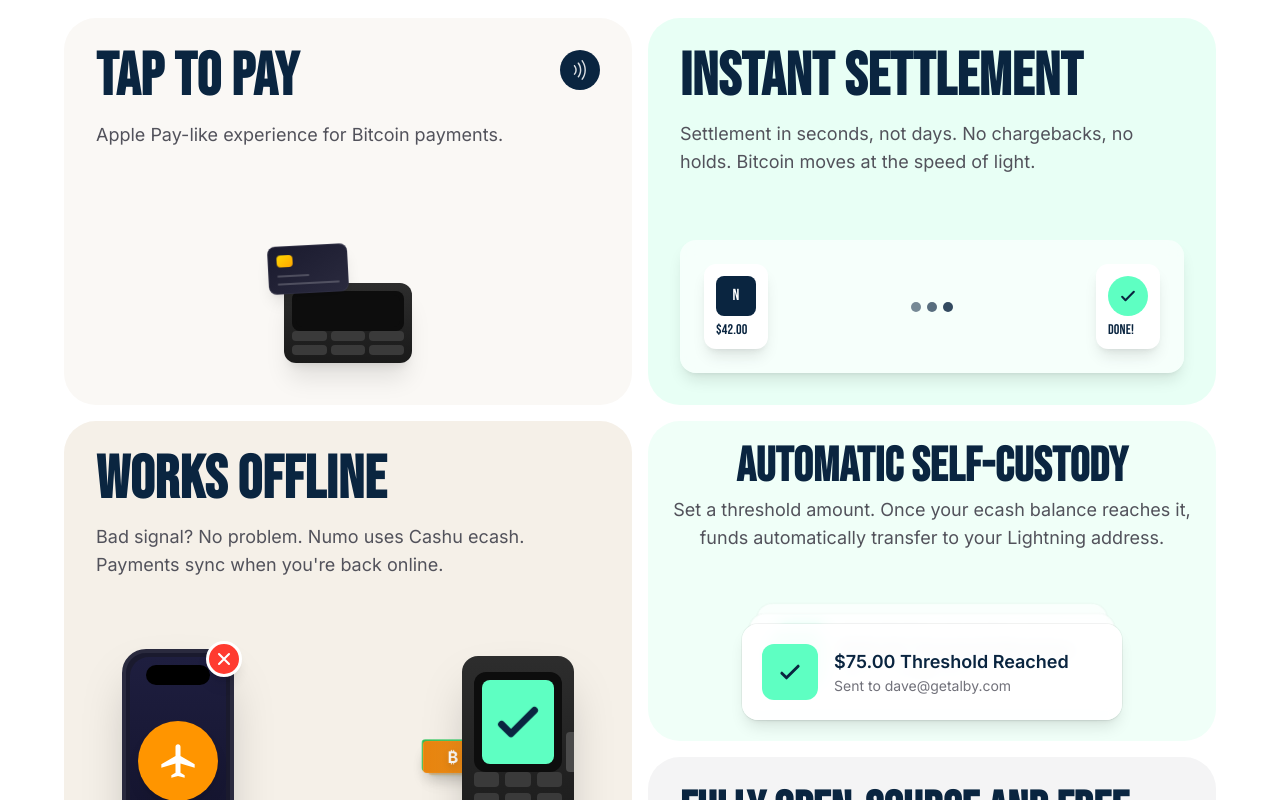
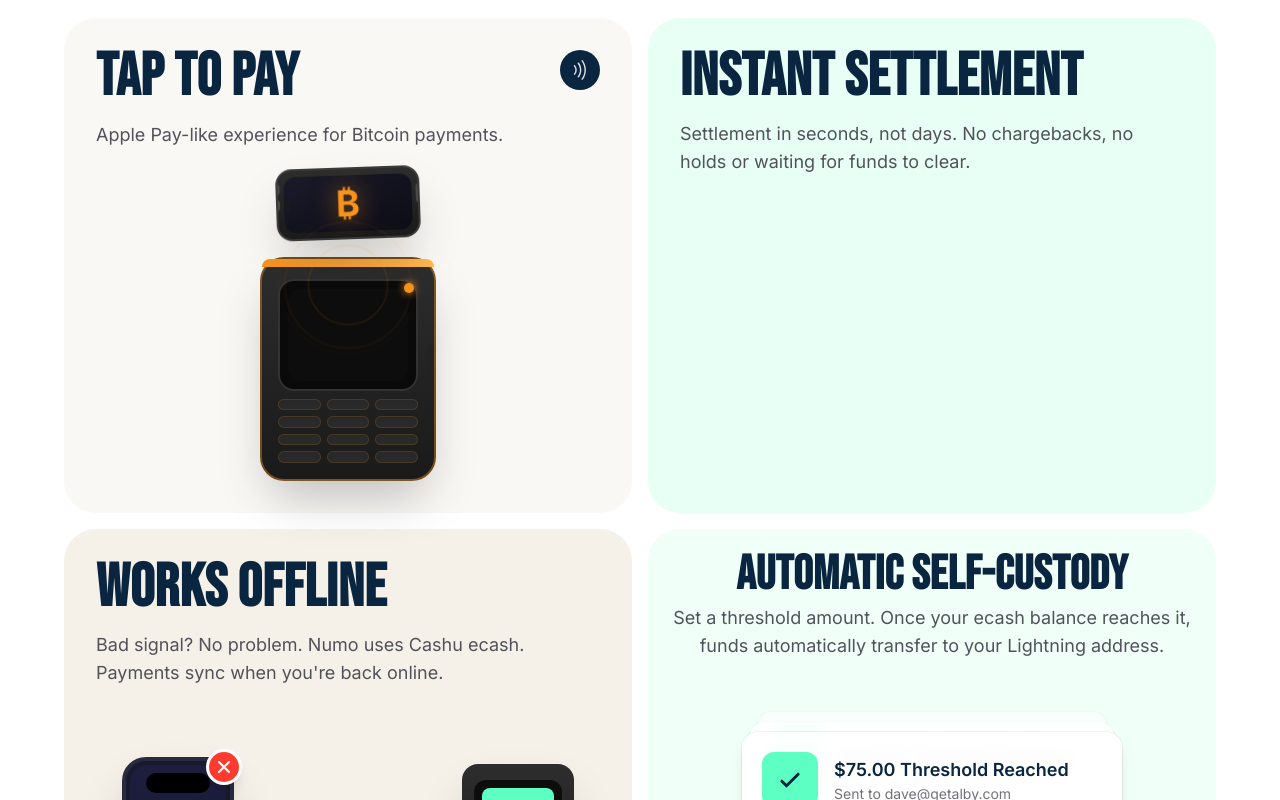
Before and after one commit to swedishfrenchpress/miniature-octo-invention, a Next.js app in the folder numo-site/: page / in a window 1280 px wide. Shown: the part 840-1640 px from the top of the page. Built offline with nearby package versions, Linux system fonts and the light colour scheme; a web font is replaced by a local one.

Commit message:
tap to pay animation.

```diff
--- a/numo-site/src/app/globals.css
+++ b/numo-site/src/app/globals.css
@@ -374,244 +374,243 @@
 
 /* Tap to Pay Animation Keyframes */
 
-/* Card floating and tap sequence - 5 second loop */
-@keyframes card-tap-sequence {
-  /* Initial floating (0-40% = 0-2s) - gentle up and down */
+/* Phone fade in and gentle hover - 5 second loop */
+@keyframes phone-hover {
+  /* Fade in (0-10% = 0-0.5s) */
   0% {
-    bottom: 60px;
-    transform: translateX(-50%) translateY(0) rotate(-3deg);
+    opacity: 0;
+    transform: translateY(0) rotate(-2deg);
+  }
+  10% {
+    opacity: 1;
+    transform: translateY(0) rotate(-2deg);
+  }
+
+  /* Gentle hover up (10-30% = 0.5-1.5s) */
+  10%, 30% {
     opacity: 1;
   }
-  12.5% {
-    bottom: 65px;
-    transform: translateX(-50%) translateY(-5px) rotate(-3deg);
-    opacity: 1;
+  20% {
+    transform: translateY(-6px) rotate(-2deg);
   }
-  25% {
-    bottom: 60px;
-    transform: translateX(-50%) translateY(0) rotate(-3deg);
-    opacity: 1;
-  }
-  37.5% {
-    bottom: 65px;
-    transform: translateX(-50%) translateY(-5px) rotate(-3deg);
-    opacity: 1;
-  }
-  40% {
-    bottom: 60px;
-    transform: translateX(-50%) translateY(0) rotate(-3deg);
-    opacity: 1;
+  30% {
+    transform: translateY(0) rotate(-2deg);
   }
 
-  /* Tap down (40-50% = 2-2.5s) */
+  /* Gentle hover up (30-50% = 1.5-2.5s) */
   40% {
-    bottom: 60px;
-    transform: translateX(-50%) translateY(0) rotate(-3deg);
-    opacity: 1;
+    transform: translateY(-6px) rotate(-2deg);
   }
-  45% {
-    bottom: 20px;
-    transform: translateX(-50%) translateY(0) rotate(0deg);
-    opacity: 1;
+  50% {
+    transform: translateY(0) rotate(-2deg);
   }
 
-  /* Bounce on contact (50-52% = 2.5-2.6s) */
-  50% {
-    bottom: 15px;
-    transform: translateX(-50%) translateY(0) rotate(0deg);
-    opacity: 1;
+  /* Gentle hover up (50-70% = 2.5-3.5s) */
+  60% {
+    transform: translateY(-6px) rotate(-2deg);
   }
-  52% {
-    bottom: 20px;
-    transform: translateX(-50%) translateY(0) rotate(0deg);
-    opacity: 1;
+  70% {
+    transform: translateY(0) rotate(-2deg);
   }
 
-  /* Hold on terminal (52-60% = 2.6-3s) */
-  52%, 60% {
-    bottom: 20px;
-    transform: translateX(-50%) translateY(0) rotate(0deg);
+  /* Hold and fade out (70-100% = 3.5-5s) */
+  70%, 85% {
     opacity: 1;
+    transform: translateY(0) rotate(-2deg);
   }
-
-  /* Return to floating (60-70% = 3-3.5s) */
-  60% {
-    bottom: 20px;
-    transform: translateX(-50%) translateY(0) rotate(0deg);
-    opacity: 1;
-  }
-  70% {
-    bottom: 60px;
-    transform: translateX(-50%) translateY(0) rotate(-3deg);
-    opacity: 1;
-  }
-
-  /* Continue floating (70-100% = 3.5-5s) */
-  70%, 100% {
-    bottom: 60px;
-    transform: translateX(-50%) translateY(0) rotate(-3deg);
-    opacity: 1;
+  95%, 100% {
+    opacity: 0;
+    transform: translateY(0) rotate(-2deg);
   }
 }
 
 /* POS Screen Success State */
 @keyframes pos-screen-success {
-  /* Default dark screen (0-70% = 0-3.5s) */
-  0%, 70% {
+  /* Default dark screen (0-55% = 0-2.75s) */
+  0%, 55% {
     background-color: #0d0d0d;
   }
-  /* Success green (70-90% = 3.5-4.5s) */
-  70% {
+  /* Success green (55-85% = 2.75-4.25s) */
+  55% {
     background-color: #0d0d0d;
   }
-  72% {
+  58% {
     background-color: var(--mint);
   }
-  /* Hold green (72-88%) */
-  72%, 88% {
+  /* Hold green */
+  58%, 82% {
     background-color: var(--mint);
   }
-  /* Fade back to dark (88-100% = 4.4-5s) */
-  88% {
+  /* Fade back to dark (82-100%) */
+  82% {
     background-color: var(--mint);
   }
-  90%, 100% {
+  88%, 100% {
     background-color: #0d0d0d;
   }
 }
 
 /* Checkmark fade in */
 @keyframes checkmark-fade-in {
-  /* Hidden (0-70% = 0-3.5s) */
-  0%, 70% {
+  /* Hidden (0-55%) */
+  0%, 55% {
     opacity: 0;
     transform: scale(0);
   }
-  /* Appear with bounce (70-72% = 3.5-3.6s) */
-  70% {
+  /* Appear with bounce */
+  55% {
     opacity: 0;
     transform: scale(0);
   }
-  72% {
+  58% {
     opacity: 1;
-    transform: scale(1.2);
+    transform: scale(1.15);
   }
-  /* Settle (72-88% = 3.6-4.4s) */
-  72%, 88% {
+  /* Settle and hold */
+  60%, 82% {
     opacity: 1;
     transform: scale(1);
   }
-  /* Fade out (88-100% = 4.4-5s) */
-  88% {
+  /* Fade out */
+  82% {
     opacity: 1;
     transform: scale(1);
   }
-  90%, 100% {
+  88%, 100% {
     opacity: 0;
     transform: scale(0);
   }
 }
 
-/* NFC Wave Container - appears when card taps */
-@keyframes nfc-waves {
-  /* Hidden (0-60% = 0-3s) */
-  0%, 60% {
+/* NFC Wave Container - visible during hover phase */
+@keyframes nfc-waves-visibility {
+  /* Fade in after phone appears (0-15%) */
+  0%, 12% {
     opacity: 0;
   }
-  /* Appear (60-62% = 3-3.1s) after card taps */
-  60% {
-    opacity: 0;
-  }
-  62% {
+  15% {
     opacity: 1;
   }
-  /* Visible during waves (62-70% = 3.1-3.5s) */
-  62%, 70% {
+  /* Visible during hover (15-55%) */
+  15%, 52% {
     opacity: 1;
   }
-  /* Fade out (70-100% = 3.5-5s) */
-  70% {
-    opacity: 1;
-  }
-  72%, 100% {
+  /* Fade out before checkmark (52-55%) */
+  55%, 100% {
     opacity: 0;
   }
 }
 
-/* NFC Wave 1 - first expanding circle */
-@keyframes nfc-wave-expand-1 {
-  /* Hidden (0-60% = 0-3s) */
-  0%, 60% {
-    transform: scale(0.5);
+/* NFC Wave 1 - pulsing circle */
+@keyframes nfc-pulse-1 {
+  0%, 12% {
+    transform: scale(0.3);
     opacity: 0;
   }
-  /* Expand (60-70% = 3-3.5s) */
-  60% {
+  15% {
     transform: scale(0.5);
+    opacity: 0.7;
+  }
+  25% {
+    transform: scale(1.8);
     opacity: 0;
   }
-  62% {
-    transform: scale(1);
-    opacity: 0.6;
+  /* Second pulse */
+  28% {
+    transform: scale(0.5);
+    opacity: 0.7;
   }
-  66% {
-    transform: scale(1.5);
-    opacity: 0.4;
+  38% {
+    transform: scale(1.8);
+    opacity: 0;
   }
-  70%, 100% {
-    transform: scale(2);
+  /* Third pulse */
+  41% {
+    transform: scale(0.5);
+    opacity: 0.7;
+  }
+  51% {
+    transform: scale(1.8);
+    opacity: 0;
+  }
+  52%, 100% {
+    transform: scale(0.3);
     opacity: 0;
   }
 }
 
-/* NFC Wave 2 - second expanding circle */
-@keyframes nfc-wave-expand-2 {
-  /* Hidden (0-62% = 0-3.1s) */
-  0%, 62% {
-    transform: scale(0.5);
+/* NFC Wave 2 - pulsing circle (staggered) */
+@keyframes nfc-pulse-2 {
+  0%, 15% {
+    transform: scale(0.3);
     opacity: 0;
   }
-  /* Expand (62-72% = 3.1-3.6s) */
-  62% {
+  18% {
     transform: scale(0.5);
+    opacity: 0.6;
+  }
+  28% {
+    transform: scale(1.8);
     opacity: 0;
   }
-  64% {
-    transform: scale(1);
-    opacity: 0.5;
+  /* Second pulse */
+  31% {
+    transform: scale(0.5);
+    opacity: 0.6;
   }
-  68% {
-    transform: scale(1.5);
-    opacity: 0.3;
+  41% {
+    transform: scale(1.8);
+    opacity: 0;
   }
-  72%, 100% {
-    transform: scale(2);
+  /* Third pulse */
+  44% {
+    transform: scale(0.5);
+    opacity: 0.6;
+  }
+  54% {
+    transform: scale(1.8);
+    opacity: 0;
+  }
+  55%, 100% {
+    transform: scale(0.3);
     opacity: 0;
   }
 }
 
-/* NFC Wave 3 - third expanding circle */
-@keyframes nfc-wave-expand-3 {
-  /* Hidden (0-64% = 0-3.2s) */
-  0%, 64% {
-    transform: scale(0.5);
+/* NFC Wave 3 - pulsing circle (more staggered) */
+@keyframes nfc-pulse-3 {
+  0%, 18% {
+    transform: scale(0.3);
     opacity: 0;
   }
-  /* Expand (64-74% = 3.2-3.7s) */
-  64% {
+  21% {
     transform: scale(0.5);
+    opacity: 0.5;
+  }
+  31% {
+    transform: scale(1.8);
     opacity: 0;
   }
-  66% {
-    transform: scale(1);
-    opacity: 0.4;
+  /* Second pulse */
+  34% {
+    transform: scale(0.5);
+    opacity: 0.5;
   }
-  70% {
-    transform: scale(1.5);
-    opacity: 0.2;
+  44% {
+    transform: scale(1.8);
+    opacity: 0;
   }
-  74%, 100% {
-    transform: scale(2);
+  /* Third pulse */
+  47% {
+    transform: scale(0.5);
+    opacity: 0.5;
+  }
+  57% {
+    transform: scale(1.8);
+    opacity: 0;
+  }
+  58%, 100% {
+    transform: scale(0.3);
     opacity: 0;
   }
 }
--- a/numo-site/src/app/page.tsx
+++ b/numo-site/src/app/page.tsx
@@ -316,27 +316,85 @@
             </p>
 
             {/* Tap to Pay Animation */}
-            <div className="flex-1 flex items-center justify-center min-h-[200px] relative">
-              <div className="relative w-full max-w-[280px] h-[180px]">
-                {/* POS Terminal */}
-                <div className="absolute bottom-0 left-1/2 -translate-x-1/2 w-32 h-20 bg-gradient-to-b from-[#2d2d2d] to-[#1a1a1a] rounded-xl shadow-xl">
-                  {/* Terminal Screen */}
-                  <div className="absolute top-2 left-2 right-2 h-10 bg-[#0d0d0d] rounded-lg overflow-hidden">
+            <div className="flex-1 flex items-center justify-center min-h-[280px] relative">
+              {/* Centered animation container */}
+              <div className="relative flex flex-col items-center">
+                {/* Phone (horizontal/landscape) - fades in and hovers gently */}
+                <div
+                  className="relative z-10 mb-3"
+                  style={{
+                    animation: 'phone-hover 5s ease-in-out infinite'
+                  }}
+                >
+                  {/* Phone in landscape orientation */}
+                  <div className="w-36 h-[72px] bg-gradient-to-b from-[#2d2d2d] to-[#1a1a1a] rounded-2xl shadow-2xl border-2 border-[#3a3a3a] relative overflow-hidden">
+                    {/* Phone screen bezel */}
+                    <div className="absolute inset-1.5 bg-gradient-to-br from-[#1a1a2a] to-[#0d0d15] rounded-xl flex items-center justify-center">
+                      {/* Bitcoin symbol on screen */}
+                      <span className="text-[#F7931A] font-bold text-4xl drop-shadow-[0_0_12px_rgba(247,147,26,0.6)]">₿</span>
+                    </div>
+                    {/* Dynamic Island / Notch area */}
+                    <div className="absolute top-1/2 -translate-y-1/2 left-2 w-1 h-3 bg-[#1a1a1a] rounded-full"></div>
+                    {/* Side button (power) */}
+                    <div className="absolute -right-0.5 top-4 w-1 h-5 bg-[#4a4a4a] rounded-l"></div>
+                    {/* Volume buttons */}
+                    <div className="absolute -left-0.5 top-3 w-1 h-3 bg-[#4a4a4a] rounded-r"></div>
+                    <div className="absolute -left-0.5 top-7 w-1 h-3 bg-[#4a4a4a] rounded-r"></div>
+                  </div>
+                </div>
+
+                {/* NFC Signal Waves - pulse from between phone and POS */}
+                <div
+                  className="absolute top-[72px] left-1/2 -translate-x-1/2 w-20 h-20 pointer-events-none z-20"
+                  style={{
+                    animation: 'nfc-waves-visibility 5s ease-in-out infinite'
+                  }}
+                >
+                  {/* Wave 1 */}
+                  <div
+                    className="absolute inset-0 rounded-full border-2 border-[#F7931A]/60"
+                    style={{
+                      animation: 'nfc-pulse-1 5s ease-in-out infinite'
+                    }}
+                  ></div>
+                  {/* Wave 2 */}
+                  <div
+                    className="absolute inset-0 rounded-full border-2 border-[#F7931A]/45"
+                    style={{
+                      animation: 'nfc-pulse-2 5s ease-in-out infinite'
+                    }}
+                  ></div>
+                  {/* Wave 3 */}
+                  <div
+                    className="absolute inset-0 rounded-full border-2 border-[#F7931A]/30"
+                    style={{
+                      animation: 'nfc-pulse-3 5s ease-in-out infinite'
+                    }}
+                  ></div>
+                </div>
+
+                {/* POS Terminal - Black and Orange */}
+                <div className="relative w-44 h-56 bg-gradient-to-b from-[#2d2d2d] to-[#1a1a1a] rounded-3xl shadow-2xl border-2 border-[#F7931A]/40">
+                  {/* Orange accent strip at top */}
+                  <div className="absolute top-0 left-0 right-0 h-2 bg-gradient-to-r from-[#F7931A] to-[#FFB84D] rounded-t-3xl"></div>
+
+                  {/* Terminal Screen - Large display */}
+                  <div className="absolute top-5 left-4 right-4 h-28 bg-[#0a0a0a] rounded-2xl overflow-hidden border-2 border-[#333]">
                     {/* Screen content - shows checkmark on success */}
                     <div
-                      className="absolute inset-1 rounded-md flex items-center justify-center transition-colors duration-300"
+                      className="absolute inset-2 rounded-xl flex items-center justify-center transition-colors duration-300"
                       style={{
-                        animation: 'pos-screen-success 5s cubic-bezier(0.4, 0, 0.2, 1) infinite'
+                        animation: 'pos-screen-success 5s ease-in-out infinite'
                       }}
                     >
                       {/* Checkmark appears on success */}
                       <svg
-                        className="w-8 h-8 text-navy"
+                        className="w-16 h-16 text-navy"
                         fill="none"
                         stroke="currentColor"
                         viewBox="0 0 24 24"
                         style={{
-                          animation: 'checkmark-fade-in 5s cubic-bezier(0.4, 0, 0.2, 1) infinite'
+                          animation: 'checkmark-fade-in 5s ease-in-out infinite'
                         }}
                       >
                         <path strokeLinecap="round" strokeLinejoin="round" strokeWidth={3} d="M5 13l4 4L19 7" />
@@ -344,59 +402,18 @@
                     </div>
                   </div>
 
-                  {/* Keypad area */}
-                  <div className="absolute bottom-2 left-2 right-2 h-6 grid grid-cols-3 gap-1">
-                    {[...Array(6)].map((_, i) => (
-                      <div key={i} className="bg-[#3a3a3a] rounded-sm"></div>
+                  {/* Keypad area - 3x4 grid like real POS */}
+                  <div className="absolute bottom-4 left-4 right-4 h-16 grid grid-cols-3 grid-rows-4 gap-1.5">
+                    {[...Array(12)].map((_, i) => (
+                      <div key={i} className="bg-[#2a2a2a] rounded-lg border border-[#F7931A]/15 shadow-inner"></div>
                     ))}
                   </div>
-                </div>
 
-                {/* Payment Card - animated */}
-                <div
-                  className="absolute left-1/2 -translate-x-1/2"
-                  style={{
-                    animation: 'card-tap-sequence 5s cubic-bezier(0.4, 0, 0.2, 1) infinite'
-                  }}
-                >
-                  {/* Card with subtle shadow and depth */}
-                  <div className="w-20 h-12 bg-gradient-to-br from-[#1a1a2e] to-[#2a2a3e] rounded-lg shadow-lg border border-[#3a3a4e]/50 relative overflow-hidden">
-                    {/* Card chip */}
-                    <div className="absolute top-2 left-2 w-4 h-3 bg-gradient-to-br from-[#FFD700] to-[#FFA500] rounded-sm"></div>
-                    {/* Card lines */}
-                    <div className="absolute bottom-2 left-2 right-2 h-0.5 bg-white/20 rounded"></div>
-                    <div className="absolute bottom-4 left-2 w-8 h-0.5 bg-white/20 rounded"></div>
-                  </div>
-                </div>
+                  {/* Orange LED indicator */}
+                  <div className="absolute top-6 right-5 w-2.5 h-2.5 rounded-full bg-[#F7931A] shadow-[0_0_8px_#F7931A]"></div>
 
-                {/* NFC Signal Waves - concentric circles */}
-                <div
-                  className="absolute left-1/2 -translate-x-1/2 bottom-10 w-16 h-16 pointer-events-none"
-                  style={{
-                    animation: 'nfc-waves 5s cubic-bezier(0.4, 0, 0.2, 1) infinite'
-                  }}
-                >
-                  {/* Wave 1 */}
-                  <div
-                    className="absolute inset-0 rounded-full border-2 border-navy/40"
-                    style={{
-                      animation: 'nfc-wave-expand-1 5s cubic-bezier(0.4, 0, 0.2, 1) infinite'
-                    }}
-                  ></div>
-                  {/* Wave 2 */}
-                  <div
-                    className="absolute inset-0 rounded-full border-2 border-navy/30"
-                    style={{
-                      animation: 'nfc-wave-expand-2 5s cubic-bezier(0.4, 0, 0.2, 1) infinite'
-                    }}
-                  ></div>
-                  {/* Wave 3 */}
-                  <div
-                    className="absolute inset-0 rounded-full border-2 border-navy/20"
-                    style={{
-                      animation: 'nfc-wave-expand-3 5s cubic-bezier(0.4, 0, 0.2, 1) infinite'
-                    }}
-                  ></div>
+                  {/* Card reader slot on right side */}
+                  <div className="absolute right-0 top-1/2 -translate-y-1/2 w-1.5 h-12 bg-[#222] rounded-l-sm"></div>
                 </div>
               </div>
             </div>
@@ -410,35 +427,8 @@
               </h3>
             </div>
             <p className="text-lg text-gray-600 mb-6">
-              Settlement in seconds, not days. No chargebacks, no holds. Bitcoin moves at the speed of light.
+              Settlement in seconds, not days. No chargebacks, no holds or waiting for funds to clear.
             </p>
-
-            {/* Visual illustration - payment animation */}
-            <div className="mt-auto bg-white/60 backdrop-blur-sm rounded-2xl p-6 relative overflow-hidden shadow-lg">
-              <div className="flex items-center justify-between">
-                <div className="bg-white rounded-xl p-3 shadow-lg hover:scale-105 transition-transform">
-                  <div className="w-10 h-10 bg-navy rounded-lg flex items-center justify-center mb-2">
-                    <span className="text-white font-display">N</span>
-                  </div>
-                  <p className="font-display text-navy text-sm">$42.00</p>
-                </div>
-                <div className="flex-1 flex items-center justify-center">
-                  <div className="flex gap-1.5">
-                    <div className="w-2.5 h-2.5 rounded-full bg-navy animate-pulse"></div>
-                    <div className="w-2.5 h-2.5 rounded-full bg-navy animate-pulse" style={{animationDelay: '0.2s'}}></div>
-                    <div className="w-2.5 h-2.5 rounded-full bg-navy animate-pulse" style={{animationDelay: '0.4s'}}></div>
-                  </div>
-                </div>
-                <div className="bg-white rounded-xl p-3 shadow-lg hover:scale-105 transition-transform">
-                  <div className="w-10 h-10 bg-mint rounded-full flex items-center justify-center mb-2">
-                    <svg className="w-5 h-5 text-navy" fill="none" stroke="currentColor" viewBox="0 0 24 24">
-                      <path strokeLinecap="round" strokeLinejoin="round" strokeWidth={2.5} d="M5 13l4 4L19 7" />
-                    </svg>
-                  </div>
-                  <p className="font-display text-navy text-sm">Done!</p>
-                </div>
-              </div>
-            </div>
           </div>
 
           {/* Row 2 - Left: Works Offline with animation */}
```
